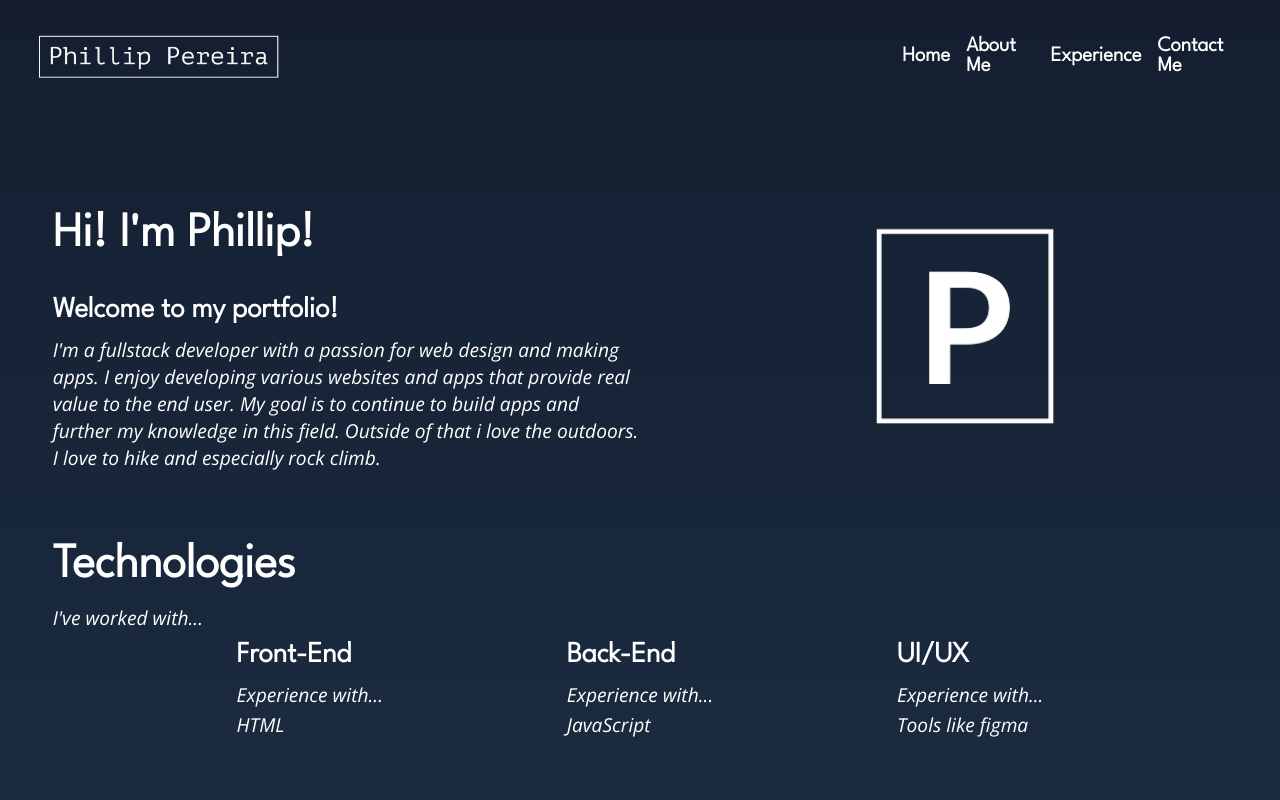
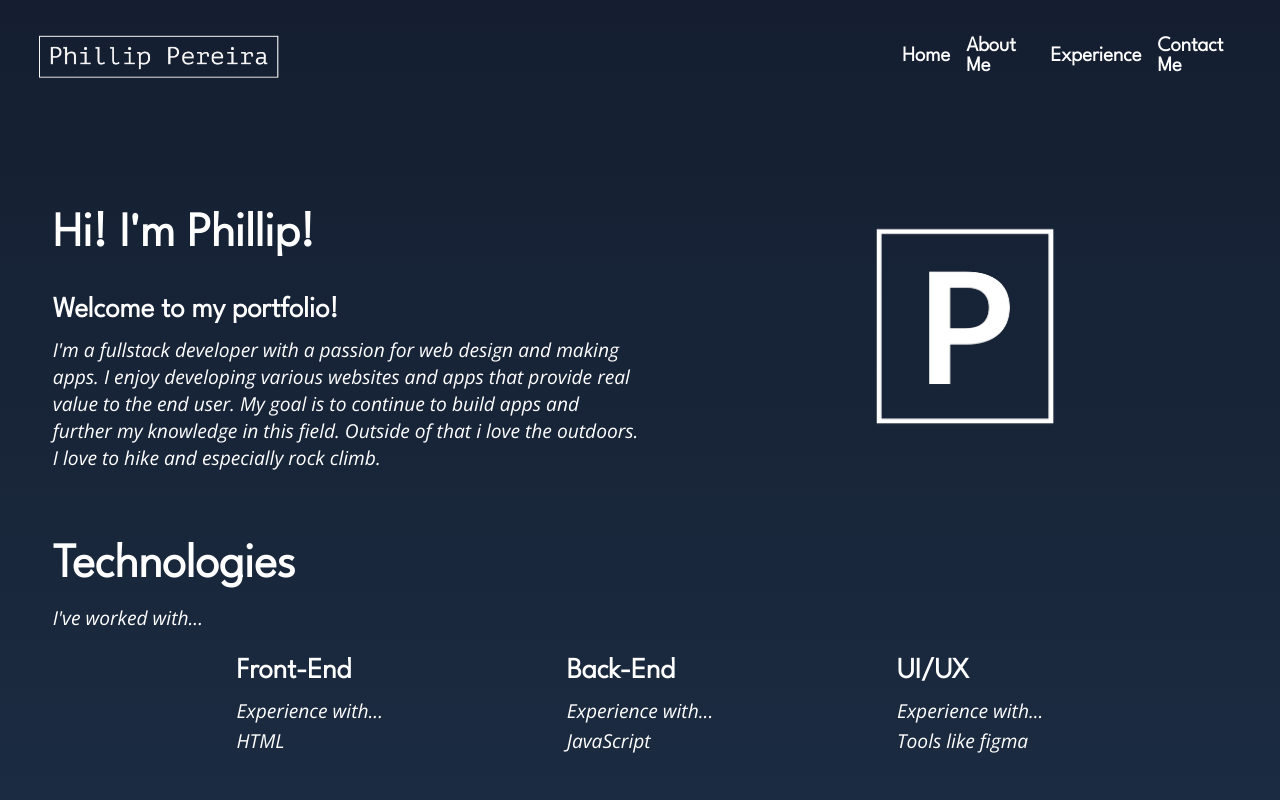
Before and after one commit to Phillip48/React-Portfolio-V2, a React (Create React App) app in the folder my-app/: page / in a window 1280 px wide. Shown: the top 800 px of the page. Built offline with nearby package versions, Linux system fonts and the light colour scheme.

Commit message:
Added padding to the technolgoies page

```diff
--- a/my-app/src/components/technologies/Technologies.js
+++ b/my-app/src/components/technologies/Technologies.js
@@ -7,7 +7,7 @@ const Technologies = () => {
         <div className='holds-everything-technologies'>
             <h1 className='intro-big'>Technologies</h1>
             <p className='para-text-small'>I've worked with...</p>
-
+            <div className='div-padding'></div>
             <div className='technologies-worked-display'>
                 <div>
                     <h3 className='sub-intro-med'>Front-End</h3>
```
